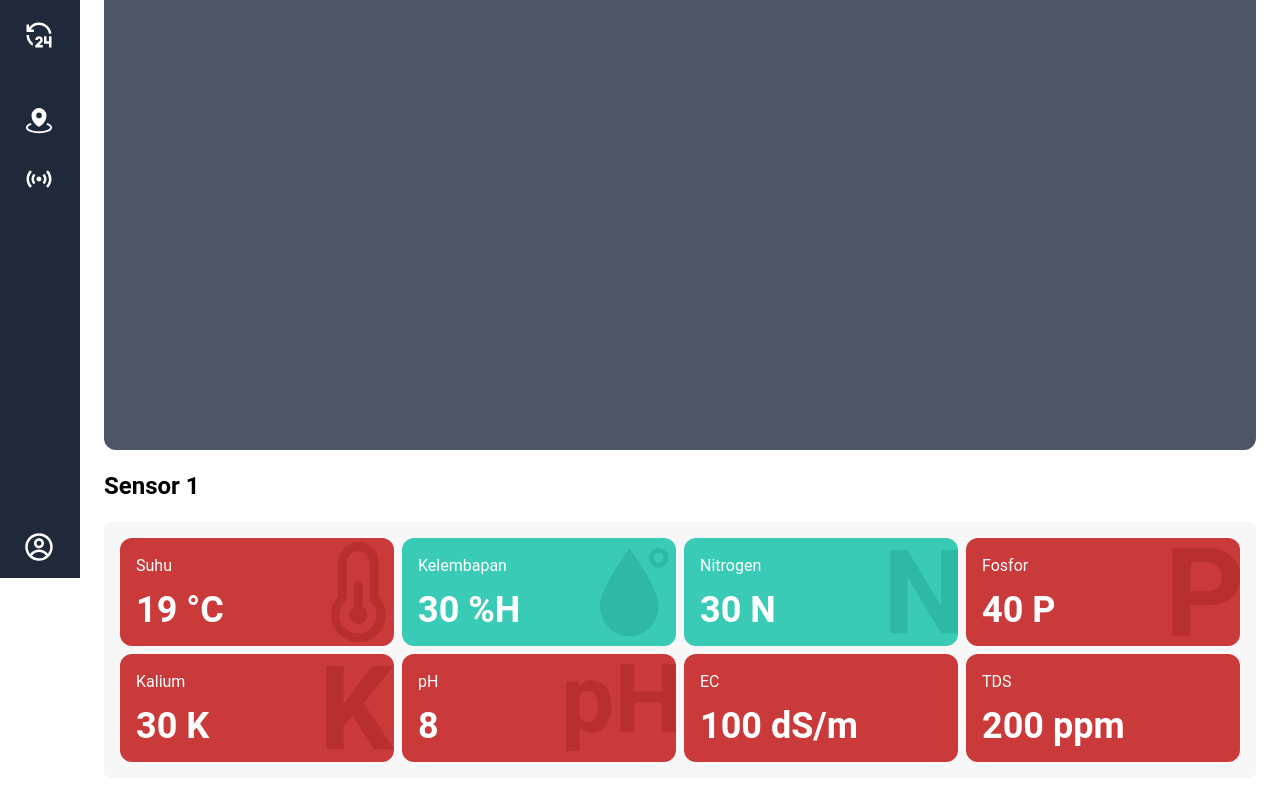
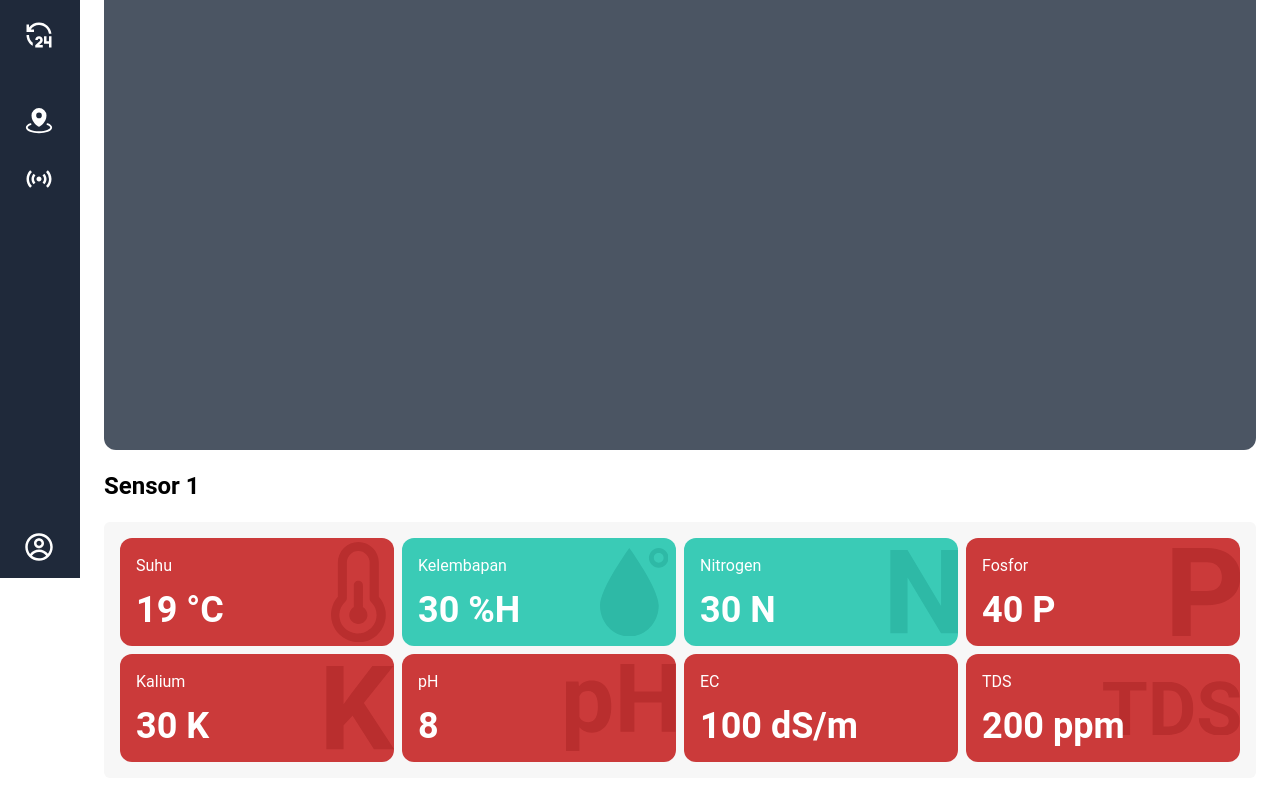
Before and after one commit to shalmanrafli30/agrosmart-system, a Next.js app: page /realtime in a window 1280 px wide. Shown: the part 222-1022 px from the top of the page. Built offline with nearby package versions, Linux system fonts and the light colour scheme.

Commit message:
add icon for TDS

```diff
--- a/src/app/Components/indikator/indikatorTDS.tsx
+++ b/src/app/Components/indikator/indikatorTDS.tsx
@@ -1,5 +1,5 @@
 import React from 'react'
-// import Kalium from '../../assets/K.svg';
+import TDS from '../../assets/TDS.svg';
 
 interface indikatorTdsProps {
     tds: number;
@@ -19,9 +19,9 @@ const indikatorTds: React.FC<indikatorTdsProps> = ({tds, batasAtas, batasBawah})
 
     return (
         <div className={`${bgColor} w-full h-auto p-4 text-white rounded-xl relative overflow-hidden`}>
-            {/* <div className="absolute inset-0 flex items-center justify-end z-0">
-                <Kalium className={`${bgIcon} w-1/4`} />
-            </div> */}
+            <div className="absolute inset-0 flex items-center justify-end z-0">
+                <TDS className={`${bgIcon} w-2/4`} />
+            </div>
             <div className='relative z-10'>
                 <h5 className="mb-3">TDS</h5>
                 <span className="font-bold text-4xl">{tds} ppm</span>
```
